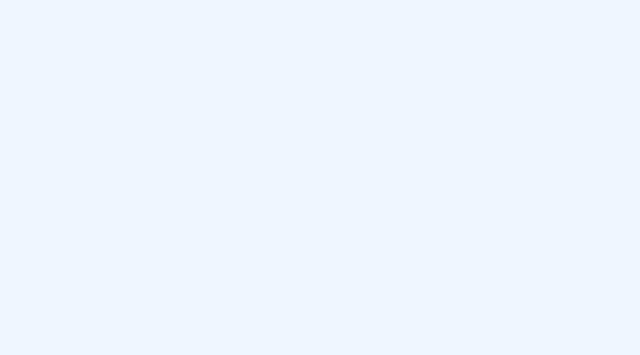
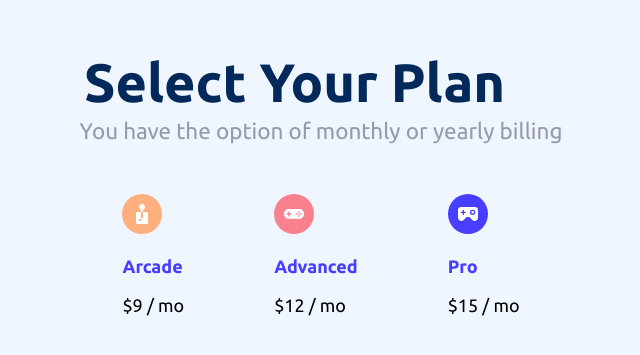
Before and after one commit to ME0WGE/MultiStep-Form-React, a React (Vite) app: page / in a window 1280 px wide. Shown: the part 219-574 px from the top of the page, without its empty margins (319-959 px from the left). Built offline with nearby package versions, Linux system fonts and the light colour scheme; a web font is replaced by a local one.

Commit message:
display step2 succesfully, need to style this section

```diff
--- a/src/App.jsx
+++ b/src/App.jsx
@@ -1,10 +1,14 @@
 import "./App.css";
+import Card from "./components/card/Card";
+import Step2 from "./components/step2/Step2";
 
 function App() {
   return (
     <>
       {/* STEP 1 - Your Info*/}
       {/* STEP 2 - Select Plan*/}
+      <Step2 />
+      {/* <Card/> */}
       {/* STEP 3 - Add-Ons*/}
       {/* STEP 4 - Summary*/}
       {/* STEP 5 - Final Step*/}
--- a/src/components/card/Card.jsx
+++ b/src/components/card/Card.jsx
@@ -1,5 +1,4 @@
 import "./card.css";
-// import data from "../../data/data.json";
 
 export default function Card({
   planTitle,
@@ -8,10 +7,14 @@ export default function Card({
   imgSrc,
   altText,
 }) {
+  const imageSource = new URL(`../../assets/img/${imgSrc}`, import.meta.url)
+    .href;
+
   return (
     <>
+      {/* Display Plans */}
       <div className="card">
-        <img src={imgSrc} alt={altText} />
+        <img src={imageSource} alt={altText} />
         <div className="card-content">
           <h3> {planTitle} </h3>
           <span>
--- a/src/components/card/card.css
+++ b/src/components/card/card.css
@@ -0,0 +1,3 @@
+.card-content h3 {
+    color: hsl(243, 100%, 62%)
+}
--- a/src/components/header/Header.jsx
+++ b/src/components/header/Header.jsx
@@ -3,8 +3,10 @@ import "./header.css";
 export default function Header({ h1, span }) {
   return (
     <>
-      <h1> {h1} </h1>
-      <span> {span} </span>
+      <div className="header-header">
+        <h1> {h1} </h1>
+        <span> {span} </span>
+      </div>
     </>
   );
 }
--- a/src/components/header/header.css
+++ b/src/components/header/header.css
@@ -0,0 +1,15 @@
+.header-header {
+    margin-bottom: 50px;
+}
+.header-header > h1 {
+  color: hsl(213, 96%, 18%);
+
+  font-size: 3rem;
+
+  margin: 0.25rem;
+}
+.header-header > span {
+  color: hsl(231, 11%, 63%);
+
+  font-size: 1.25rem;
+}
--- a/src/components/step2/Step2.jsx
+++ b/src/components/step2/Step2.jsx
@@ -1,5 +1,28 @@
+import Card from "../card/Card";
+import Header from "../header/Header";
 import "./step2.css";
+import data from "../../data/data.json";
 
 export default function Step2() {
-  return;
+  const headerH1 = "Select Your Plan";
+  const headerSpan = "You have the option of monthly or yearly billing";
+
+  return (
+    <>
+      <Header h1={headerH1} span={headerSpan} />
+
+      <div className="plan-cards">
+        {data.map((plan, index) => (
+          <Card
+            key={index}
+            planTitle={plan.title}
+            planPrice={plan.price.monthly}
+            paymentFrequency={"mo"}
+            imgSrc={plan.image}
+            altText={`image of the ${plan.title} plan`}
+          />
+        ))}
+      </div>
+    </>
+  );
 }
--- a/src/components/step2/step2.css
+++ b/src/components/step2/step2.css
@@ -0,0 +1,5 @@
+.plan-cards{
+    display: flex;
+
+    gap: 5rem;
+}
--- a/src/index.css
+++ b/src/index.css
@@ -36,6 +36,11 @@ body,
 html {
   margin: 0;
 
+  display: flex;
+  flex-direction: column;
+  justify-content: center;
+  align-items: center;
+
   width: 100%;
   min-height: 100vh;
 
```
